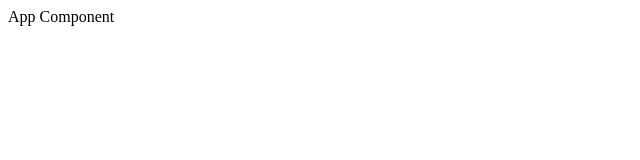
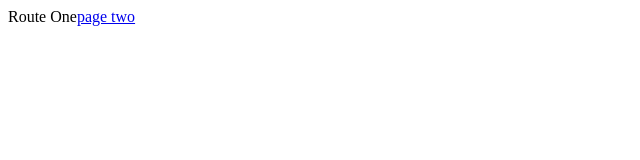
Before and after one commit to SumitLagad/react-video-streaming, a React (Create React App) app in the folder client/: page / in a window 1280 px wide. Shown: the top 160 px of the page, without its empty margins (0-640 px from the left). Built offline with nearby package versions, Linux system fonts and the light colour scheme.

Commit message:
React Router Testing

```diff
--- a/client/src/components/App.js
+++ b/client/src/components/App.js
@@ -1,9 +1,36 @@
 import React from 'react';
+import { BrowserRouter,Route,Link } from 'react-router-dom';
+
+const RouteOne = () => {
+    return(
+        <div>
+            Route One
+
+            <Link to="/routetwo">page two</Link>
+        </div>
+    )
+};
+
+
+const RouteTwo = () => {
+    return(
+        <div>
+            Route Two
+            <Link to="/">Page One</Link>
+        </div>
+    )
+};
+
+
 
 const App = () => {
     return (
         <div>
-            App Component
+            <BrowserRouter>
+                <Route path="/" exact component={RouteOne} />
+
+                <Route path="/routetwo"  component={RouteTwo} />
+            </BrowserRouter>
         </div>
     );
 
```
Also changed, not shown: 1 other file (tests, documents, lock files or other folders).
